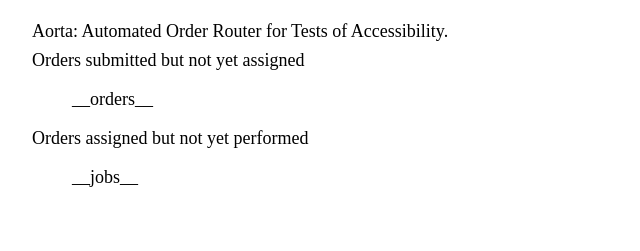
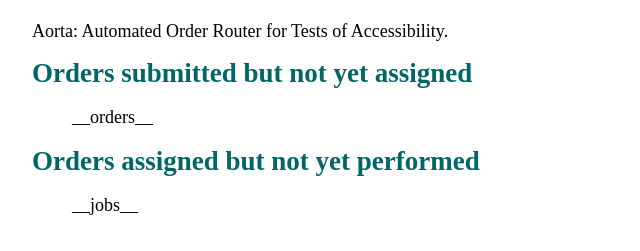
Before and after one commit to jrpool/aorta, a website: page orders.html in a window 1280 px wide. Shown: the part 77-328 px from the top of the page, without its empty margins (0-640 px from the left). Drawn offline with Linux system fonts and the light colour scheme.

Commit message:
Corrected page organization

```diff
--- a/orders.html
+++ b/orders.html
@@ -12,9 +12,9 @@
     <main>
       <h1>Aorta orders</h1>
       <p>Aorta: Automated Order Router for Tests of Accessibility.</p>
-      <p>Orders submitted but not yet assigned</p>
+      <h2>Orders submitted but not yet assigned</h2>
       <ul>__orders__</ul>
-      <p>Orders assigned but not yet performed</p>
+      <h2>Orders assigned but not yet performed</h2>
       <ul>__jobs__</ul>
     </main>
   </body>
```
